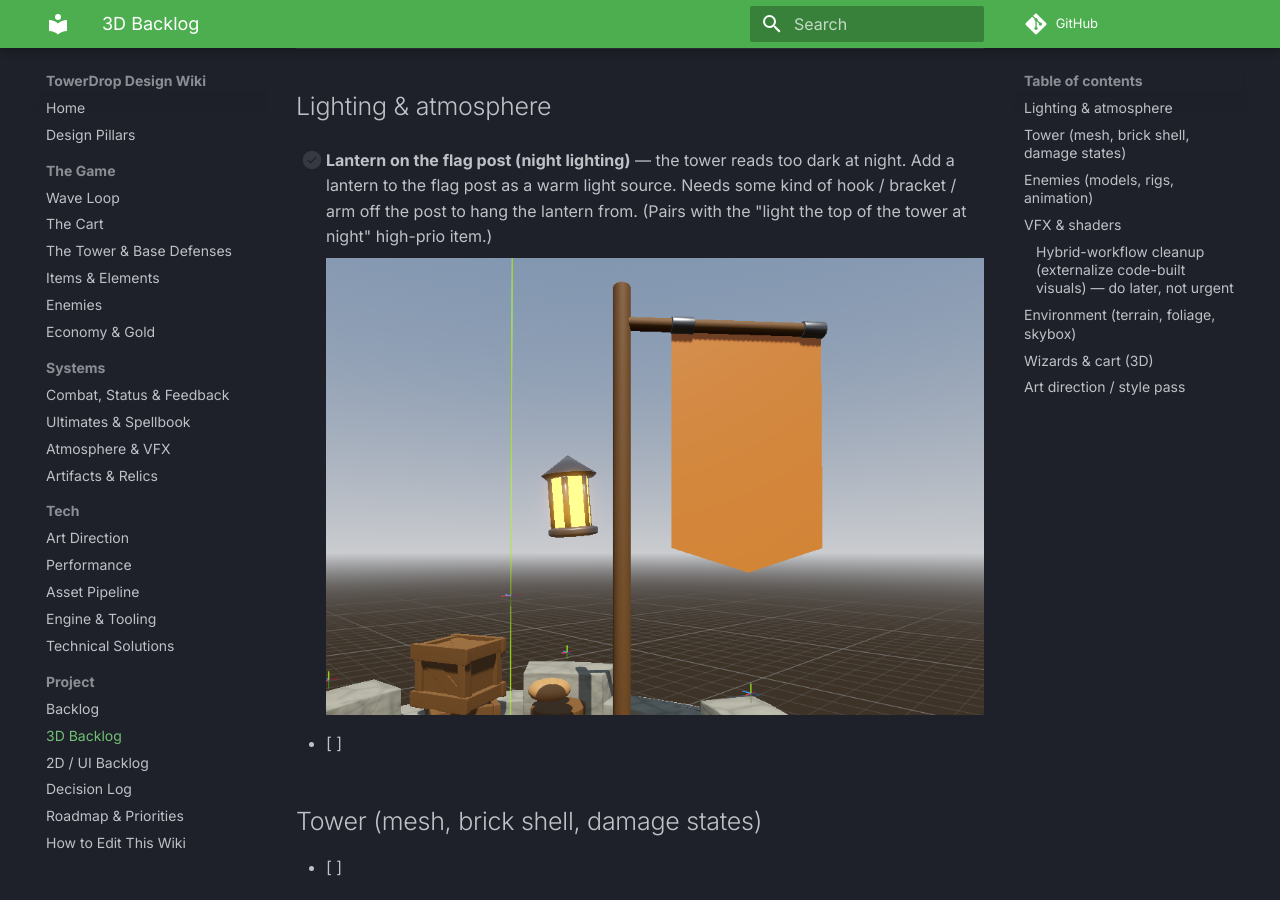
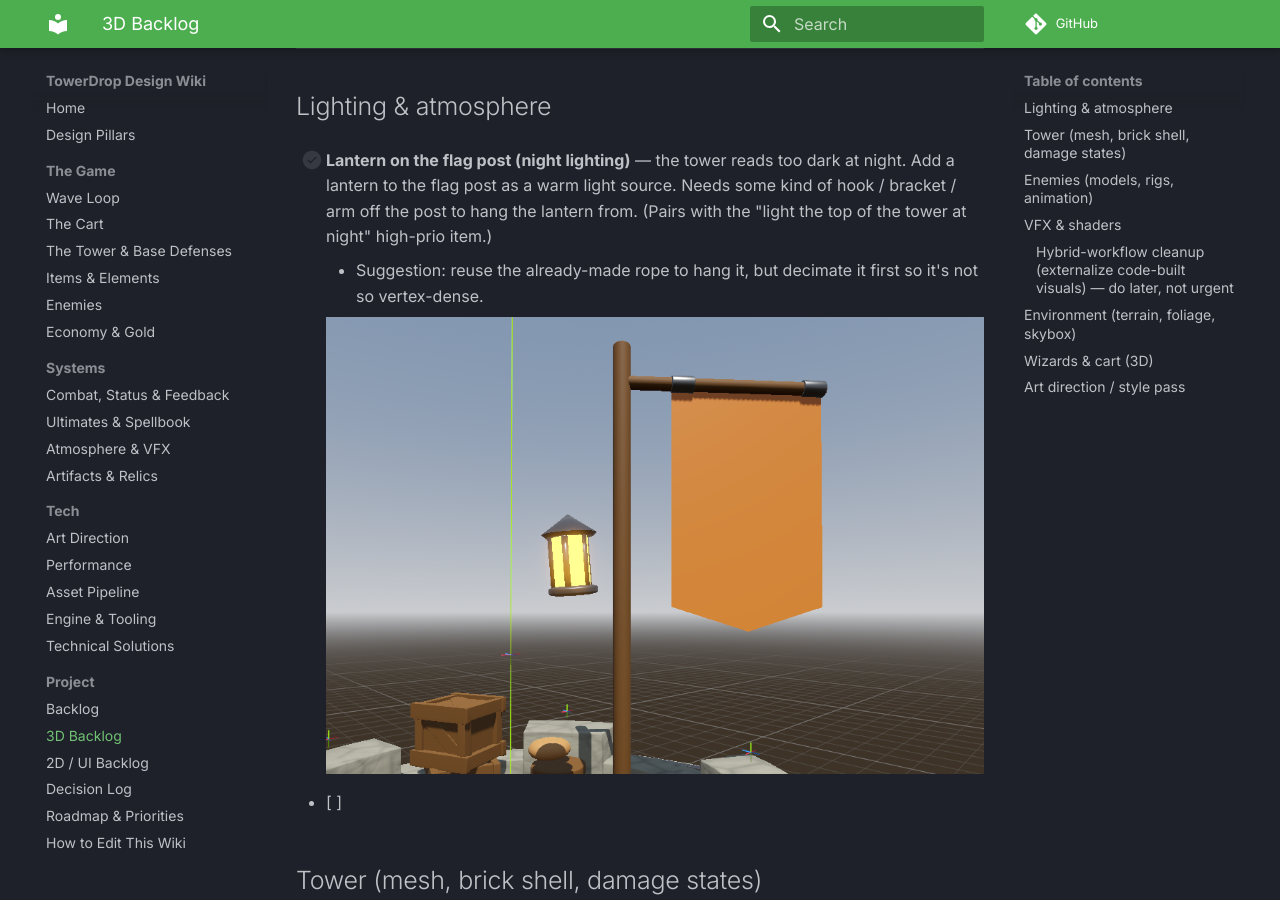
Before and after one commit to cap7n/towerdrop-docs, an MkDocs documentation site: the page built from docs/project/backlog-3d.md, in a window 1280 px wide and 900 px high, scrolled down 301 px. Built offline with MkDocs 1.6.1 and Material for MkDocs 9.7.7, drawn with Linux system fonts in a browser that asks for light colours; comment, search, counter and statistics services are not loaded.

Commit message:
3D backlog: suggestion to reuse the existing rope (decimated) for the lantern
Co-Authored-By: Claude Opus 4.8 <noreply@anthropic.com>

```diff
--- a/docs/project/backlog-3d.md
+++ b/docs/project/backlog-3d.md
@@ -9,6 +9,8 @@ Everything that lives in the 3D world: models, rigs, animation, VFX, shaders, li
 ## Lighting & atmosphere
 
 - [ ] **Lantern on the flag post (night lighting)** — the tower reads too dark at night. Add a lantern to the flag post as a warm light source. Needs some kind of hook / bracket / arm off the post to hang the lantern from. (Pairs with the "light the top of the tower at night" high-prio item.)
+
+    - Suggestion: reuse the already-made rope to hang it, but decimate it first so it's not so vertex-dense.
 
     ![Lantern + flag post concept](../assets/images/lantern-flagpost-concept.png)
 
```
